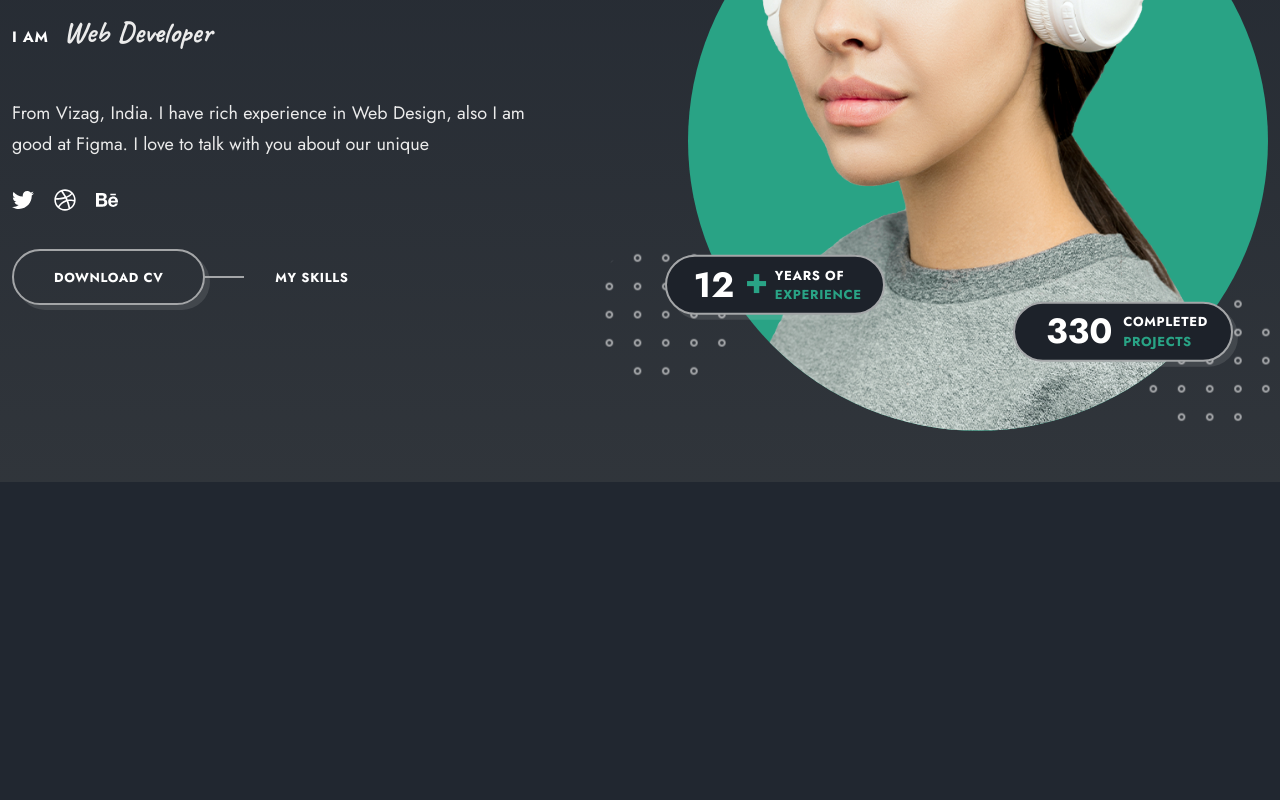
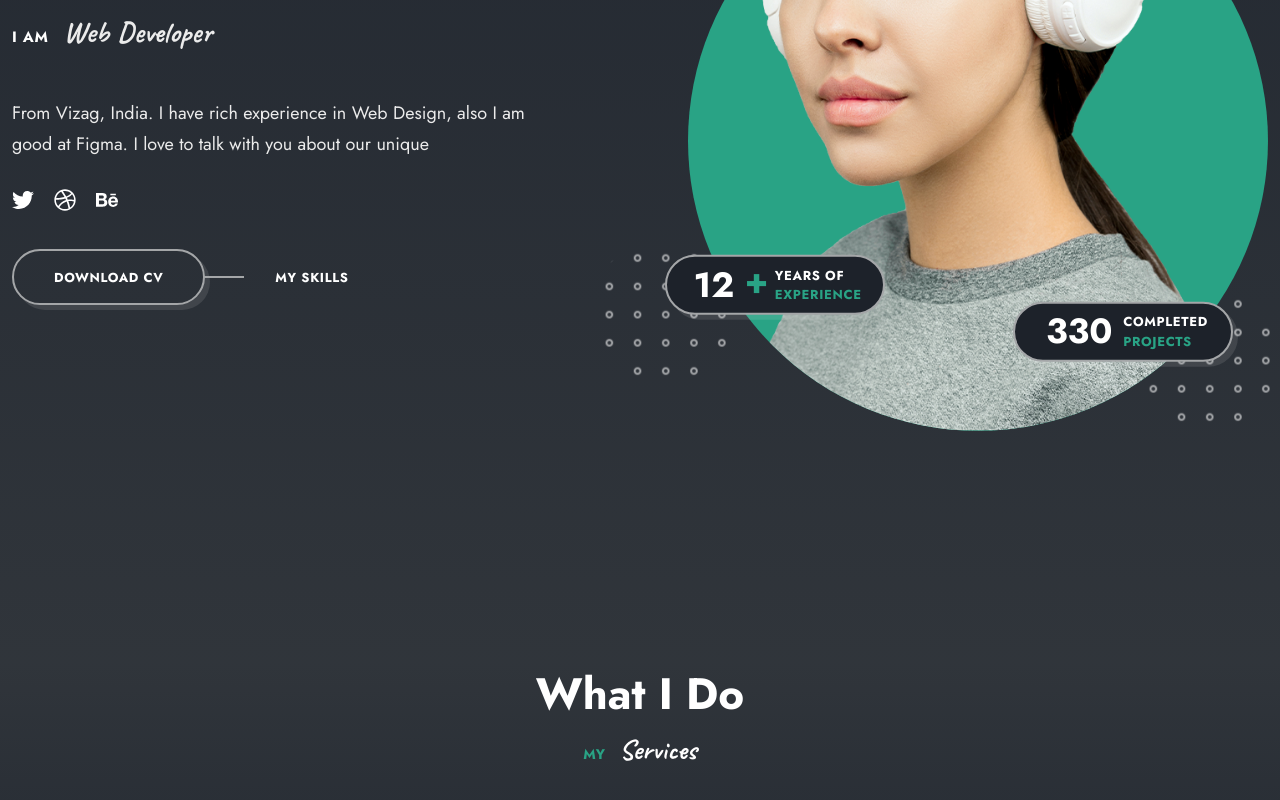
Before and after one commit to Shash-cre-dev/React-Personal-Portfolio, a React (Vite) app in the folder react-portfolio/: page / in a window 1280 px wide. Shown: the part 318-1118 px from the top of the page. Before the commit the page ends 800 px from the top, so only its background shows below. Built offline with nearby package versions, Linux system fonts and the light colour scheme.

Commit message:
Modified Home

```diff
--- a/react-portfolio/src/App.css
+++ b/react-portfolio/src/App.css
@@ -141,6 +141,7 @@ img{
   display: grid;
   place-items: center;
   position: relative;
+  z-index: 1;
 }
 
 .btn{
@@ -175,5 +176,31 @@ img{
   opacity: 0.6;
  }
 
+ .section{
+  padding-bottom: 220px;
+ }
 
+ .section__title,
+ .section__subtitle{
+  text-align: center;
+ }
+
+ .section__title{
+  font-size: var(--h1-font-size);
+ }
+
+ .section__subtitle{
+  color: var(--primary-color);
+  font-size: var(--smaller-font-size);
+  text-transform: uppercase;
+  font-weight: 700;
+ }
+
+ .section__subtitle span{
+  font-family: var(--second-font);
+  color: var(--title-color);
+  font-size: var(--h3-font-size);
+  text-transform: capitalize;
+  margin-left: 10px;
+ }
 /* --------------------------------- */
--- a/react-portfolio/src/App.jsx
+++ b/react-portfolio/src/App.jsx
@@ -1,11 +1,13 @@
 import React from 'react';
 import './App.css';
 import Home from './components/home/Home';
+import Services from './components/services/Services';
 
 function App() {
   return (
     <main className="main">
       <Home />
+      <Services />
     </main>
   );
 }
--- a/react-portfolio/src/components/home/Home.jsx
+++ b/react-portfolio/src/components/home/Home.jsx
@@ -8,6 +8,7 @@ import './home.css';
 const Home = () => {
     return (
         <section className='home' id='home'>
+            <div className="home__wrapper">
                 <div className='home__container container'>
                     <p className='home__subtitle text-cs'>
                         Hello, <span>My Name Is</span>
@@ -73,6 +74,7 @@ const Home = () => {
                     <a href='' className='hero__link text-cs'>My Skills</a>
                 </div>
              </div>
+            </div>
         </section>
     )
 };
--- a/react-portfolio/src/components/home/home.css
+++ b/react-portfolio/src/components/home/home.css
@@ -1,8 +1,12 @@
  .home{
     background-image: var(--first-gradient);
-    min-height: 100vh;
-    display: grid;
-    align-items: center;
+    padding-bottom: 180px;
+ }
+
+ .home__wrapper{
+   min-height: 100vh;
+   display: grid;
+   align-items: center;
  }
 
  .home__container{
--- /dev/null
+++ b/react-portfolio/src/components/services/Services.jsx
@@ -0,0 +1,15 @@
+import React from 'react'
+import './services.css'
+
+const Services = () => {
+    return (
+        <section className="services section" id="services">
+            <h2 className="section__title">What I Do</h2>
+            <p className="section__subtitle">
+                My <span>Services</span>
+            </p>
+        </section>
+    )
+}
+
+export default Services
--- /dev/null
+++ b/react-portfolio/src/components/services/services.css
@@ -0,0 +1,3 @@
+.services{
+    background-image: var(--second-gradient);
+}
```
Lines whose indentation alone changed are shown as unchanged.
